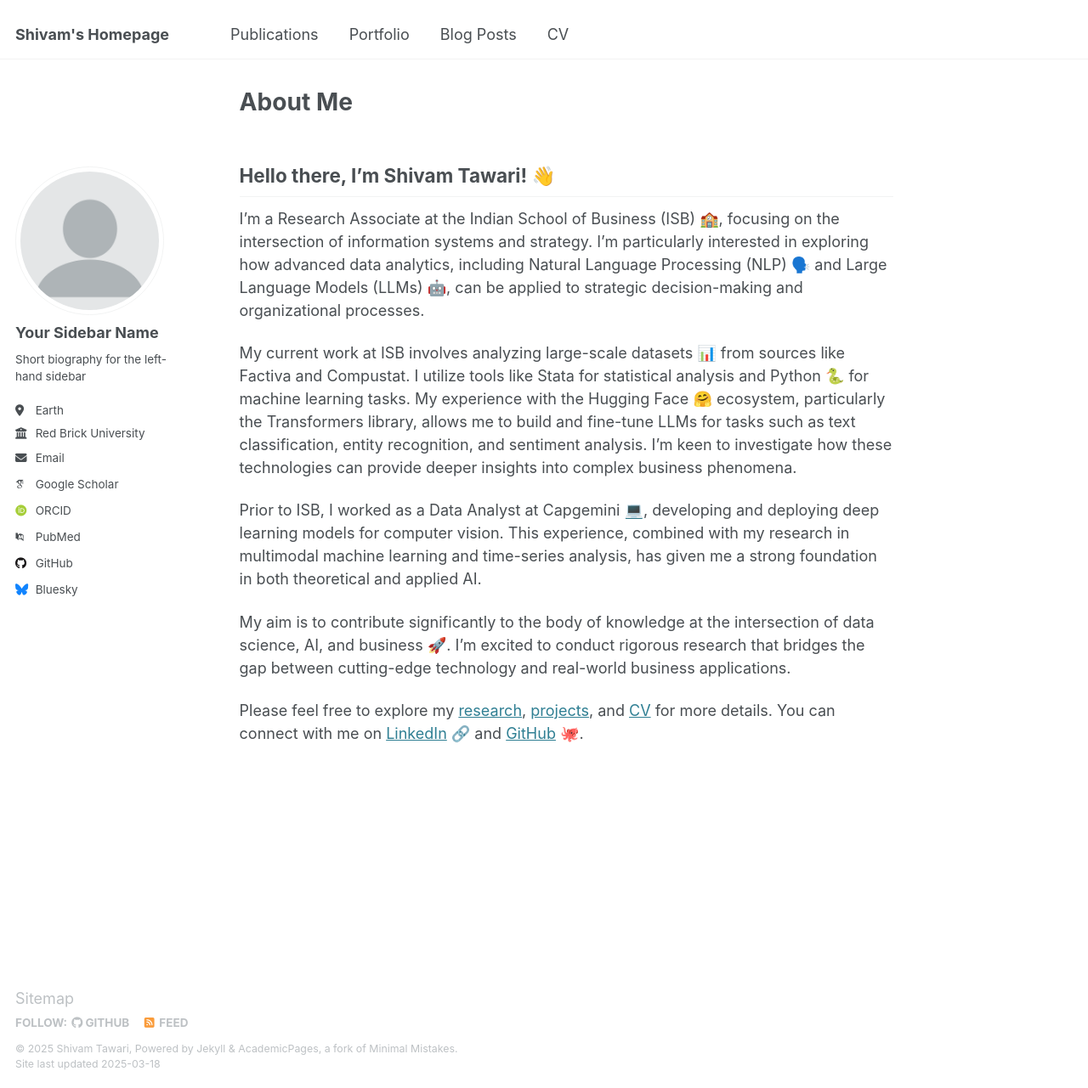
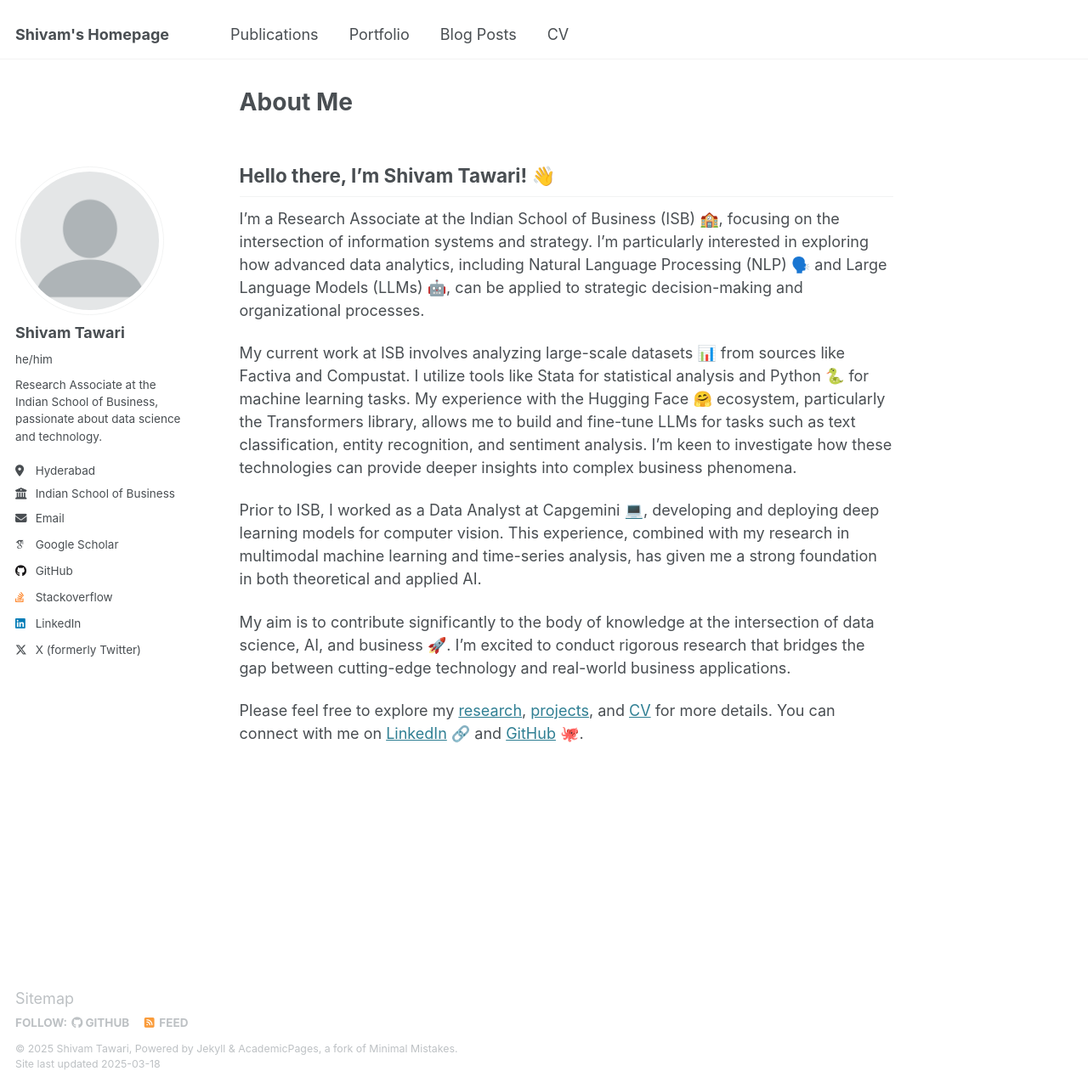
Before and after one commit to shivamtawari/shivamtawari.github.io, a Jekyll site: the page built from _pages/about.md, in a window 1280 px wide and 1281 px high. Shown: the whole window at 85% size. Built offline with Jekyll 4.4.1, drawn with Linux system fonts in a browser that asks for light colours; some web fonts are replaced.

Commit message:
Update author information and configure Google Analytics tracking

```diff
--- a/_config.yml
+++ b/_config.yml
@@ -23,34 +23,35 @@
 author:
   # Biographic information
   avatar           : "profile.png"
-  name             : "Your Sidebar Name"
-  pronouns         : # example: "she/her"
-  bio              : "Short biography for the left-hand sidebar"
-  location         : "Earth"
-  employer         : "Red Brick University"
+  name             : "Shivam Tawari"
+  pronouns         : "he/him"
+  bio              : "Research Associate at the Indian School of Business, passionate about data science and technology."
+  location         : "Hyderabad"
+  employer         : "Indian School of Business"
+  position         : "Research Associate"
   uri              : # URL
-  email            : "none@example.org"
+  email            : "shivam_st@isb.edu"
 
   # Academic websites
-  arxiv            : # URL - Update with the correct link to your profile
-  googlescholar    : "https://scholar.google.com/citations?user=PS_CX0AAAAAJ"
-  impactstory      : # URL
-  orcid            : "http://orcid.org/yourorcidurl"
-  semantic         : # URL
-  pubmed           : "https://www.ncbi.nlm.nih.gov/pubmed/?term=john+snow"
-  researchgate     : # URL
-  scopus           : # URL
+  # arxiv            : # URL - Update with the correct link to your profile
+  googlescholar    : "https://scholar.google.com/citations?user=17FsUiwAAAAJ"
+  # impactstory      : # URL
+  # orcid            : "http://orcid.org/yourorcidurl"
+  # semantic         : # URL
+  # pubmed           : "https://www.ncbi.nlm.nih.gov/pubmed/?term=john+snow"
+  # researchgate     : # URL
+  # scopus           : # URL
 
   # Repositories and software development
   bitbucket        : # Username - Update with your username on the site
   codepen          : # Username
   dribbble         : # Username
-  github           : "academicpages"
+  github           : "shivamtawari"
   kaggle           : # Username
-  stackoverflow    : # User number or user number and name (i.e., use "1" or "1/jeff-atwood")
+  stackoverflow    : "https://stackoverflow.com/users/13015087/shivam-tawari"
 
   # Social media
-  bluesky          : "bsky.app" # Replace this with you Bluesky username
+  bluesky          : # Replace this with you Bluesky username
   facebook         : # Username
   flickr           : # Username
   foursquare       : # Username
@@ -59,7 +60,7 @@
   keybase          : # Username
   instagram        : # Username
   lastfm           : # Username
-  linkedin         : # Username
+  linkedin         : "shivamtawari"
   mastodon         : # URL
   medium           : # URL
   pinterest        : # Username
@@ -67,7 +68,7 @@
   steam            : # Username
   telegram         : # URL
   tumblr           : # Username
-  twitter          : # Username for X / Twitter
+  twitter          : "shixvzzz"
   vine             : # Username
   weibo            : # Username
   wikipedia        : # Username
@@ -147,9 +148,9 @@
 
 # Analytics
 analytics:
-  provider               :  "false" # false (default), "google", "google-universal", "google-analytics-4", "custom"
+  provider               :  "google-analytics-4" # false (default), "google", "google-universal", "google-analytics-4", "custom"
   google:
-    tracking_id          :
+    tracking_id          : "G-XFTV3RC2MY"
 
 
 # Reading Files
```
